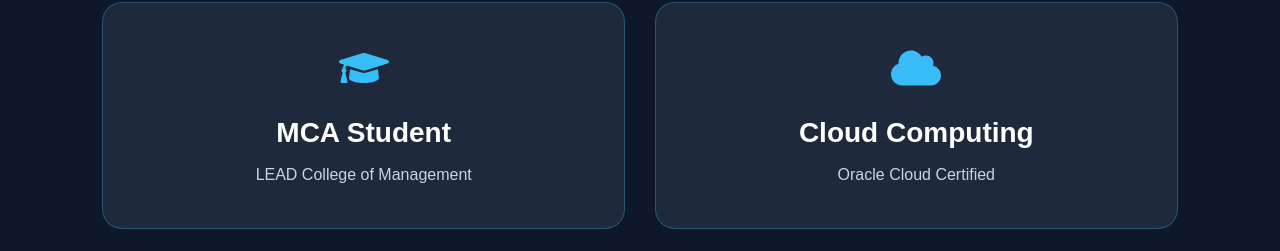
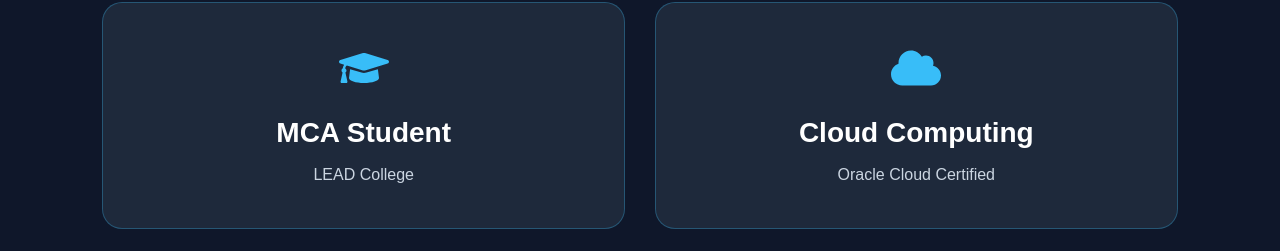
Before and after one commit to Alanatk/alan-thomas-portfolio, a React (Vite) app: page / in a window 1280 px wide. Shown: the part 1006-1257 px from the top of the page. Built offline with nearby package versions, Linux system fonts and the light colour scheme.

Commit message:
Update college name in About component

```diff
--- a/src/components/About.jsx
+++ b/src/components/About.jsx
@@ -9,7 +9,7 @@
         <div className="card">
           <FaGraduationCap />
           <h3>MCA Student</h3>
-          <p>LEAD College of Management</p>
+          <p>LEAD College </p>
         </div>
 
         <div className="card">
```
